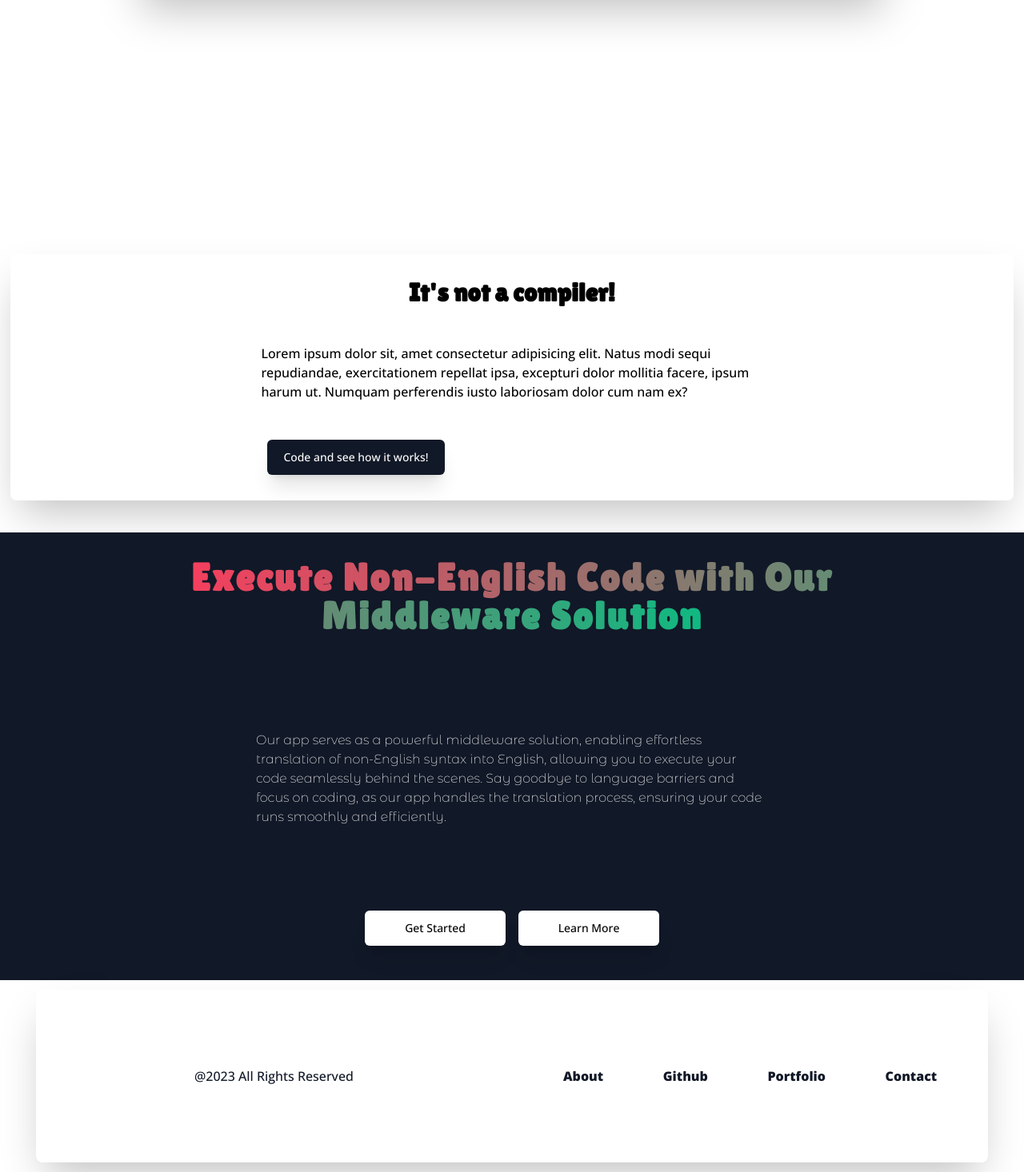
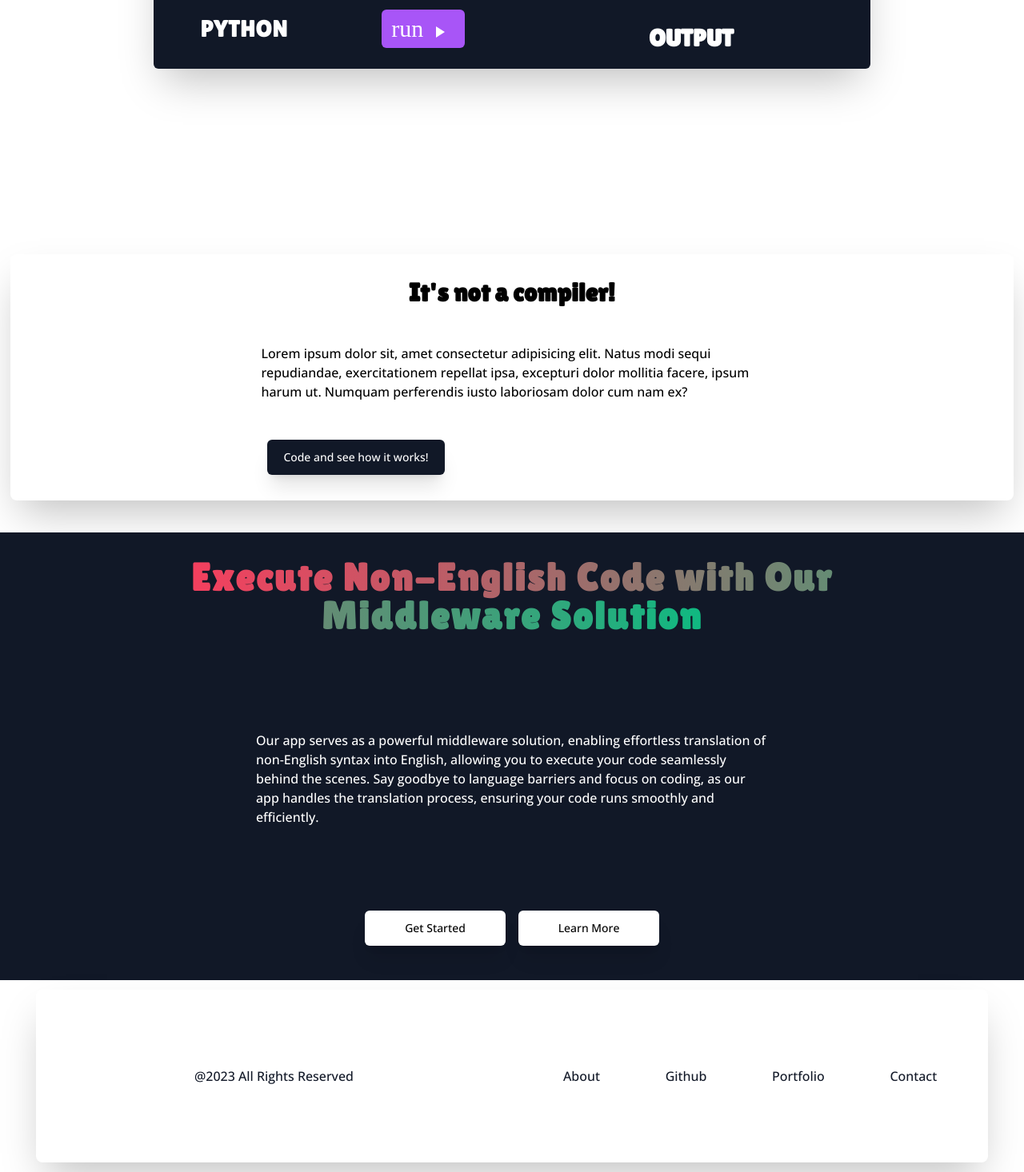
Before and after one commit to jamm59/midle-frontend, a Next.js app: page / in a window 1280 px wide. Shown: the part 3082-4548 px from the top of the page at 80% size. Built offline with nearby package versions, Linux system fonts and the light colour scheme; a web font is replaced by a local one.

Commit message:
done for the day

```diff
--- a/app/components/Code.jsx
+++ b/app/components/Code.jsx
@@ -29,9 +29,9 @@ export default function Code({ codeFile, codeLanguage }) {
             </div>
           );
         })}
-        <div className="absolute bottom-5 flex w-full grid-cols-2 items-center justify-around text-3xl font-black leading-loose text-white">
+        <div className="absolute bottom-5 flex w-full grid-cols-2 items-center justify-around text-3xl leading-loose text-white">
           <span className="font-lilita">{codeLanguage}</span>
-          <button className="flex items-center justify-center rounded-md  bg-purple-500 px-3 py-1 font-moirai text-3xl text-black transition-all">
+          <button className="flex items-center justify-center rounded-md bg-purple-500 px-3 py-1 font-moirai text-3xl transition-all">
             run
             <PlayArrowIcon className="relative top-1 m-2" />
           </button>
--- a/app/components/CodeSection.jsx
+++ b/app/components/CodeSection.jsx
@@ -6,8 +6,8 @@ export default function CodeSection({ codeFile, codeLanguage }) {
     <>
       <div className="relative grid h-[120vh] w-full place-items-center sm:p-1">
         <div
-          className="grid h-[400px] w-[950px] grid-cols-4 overflow-hidden rounded-md shadow-2xl
-        sm:h-full sm:w-full sm:grid-cols-1 sm:grid-rows-2 sm:gap-4 md:overflow-visible"
+          className="grid h-[400px] w-[950px] grid-cols-4 overflow-hidden rounded-md shadow-2xl sm:h-full sm:w-full
+        sm:grid-cols-1 sm:grid-rows-2 sm:gap-4 md:overflow-visible lg:h-[60%] lg:w-[70%]"
         >
           <Code codeFile={codeFile} codeLanguage={codeLanguage} />
           <Output codeFile={codeFile} codeLanguage={codeLanguage} />
@@ -22,8 +22,8 @@ function BottomSection() {
   return (
     <>
       <div
-        className="m-auto my-10 grid min-h-fit w-[98%] place-items-center rounded-lg
-      bg-white py-6 shadow-2xl sm:bg-gradient-to-br sm:px-3"
+        className="d m-auto my-10 grid min-h-fit w-[98%] place-items-center
+      rounded-lg bg-white py-6 shadow-2xl sm:bg-gradient-to-br sm:px-3"
       >
         <h3 className="font-lilita text-[2rem] font-bold text-black">
           It's not a compiler!
--- a/app/components/Footer.jsx
+++ b/app/components/Footer.jsx
@@ -9,7 +9,7 @@ export default function Footer() {
           </span>
         </h1>
         <h1></h1>
-        <p className="text-md font-monterrat h-[90%] w-[50%] scroll-py-24 rounded-md text-left text-white sm:w-fit sm:text-center">
+        <p className="text-md h-[90%] w-[50%] scroll-py-24 rounded-md text-left font-openSans text-white sm:w-fit sm:text-center">
           Our app serves as a powerful middleware solution, enabling effortless
           translation of non-English syntax into English, allowing you to
           execute your code seamlessly behind the scenes. Say goodbye to
@@ -26,11 +26,19 @@ export default function Footer() {
           <span className="grid place-items-center">
             @{new Date().getFullYear()} All Rights Reserved
           </span>
-          <div className="flex items-center justify-between px-16 font-bold text-gray-900 sm:px-6">
-            <a href="">About</a>
-            <a href="">Github</a>
-            <a href="">Portfolio</a>
-            <a href="">Contact</a>
+          <div className="flex items-center justify-between px-16  text-gray-900 sm:px-6">
+            <a href="" className="transition-all hover:mb-3">
+              About
+            </a>
+            <a href="" className="transition-all hover:mb-3">
+              Github
+            </a>
+            <a href="" className="transition-all hover:mb-3">
+              Portfolio
+            </a>
+            <a href="" className="transition-all hover:mb-3">
+              Contact
+            </a>
           </div>
         </div>
       </section>
--- a/tailwind.config.js
+++ b/tailwind.config.js
@@ -11,7 +11,7 @@ module.exports = {
         xl: { min: "1279px" },
         // => @media (min-width: 1279px) { ... }
 
-        lg: { max: "1023px" },
+        lg: { min: "1023px" },
         // => @media (max-width: 1023px) { ... }
 
         md: { max: "767px" },
```
